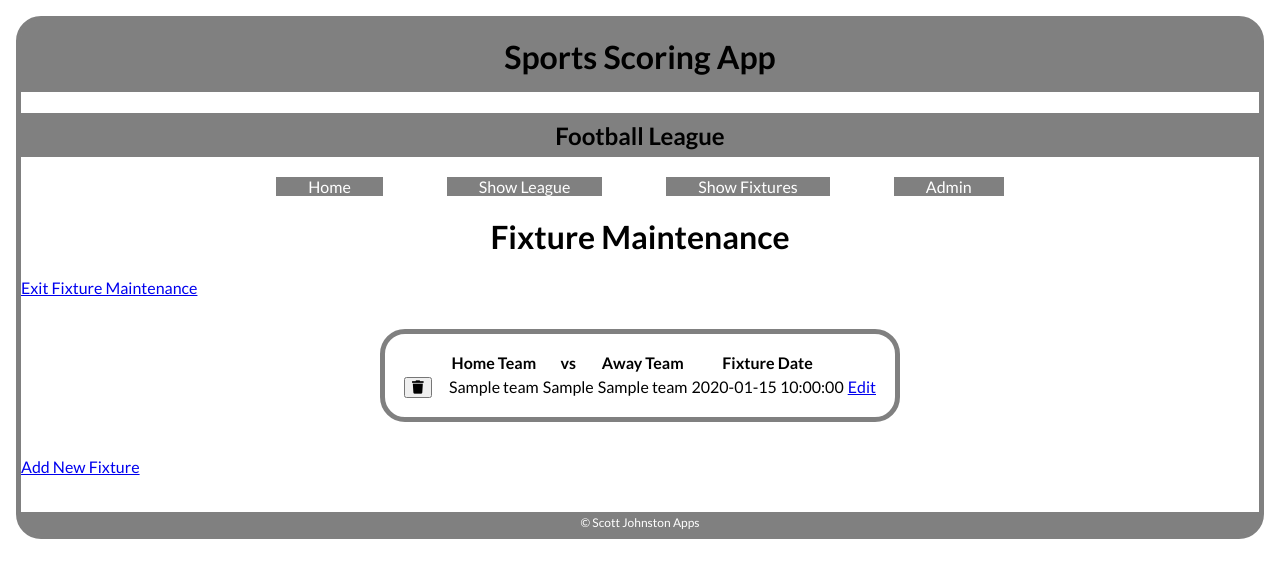
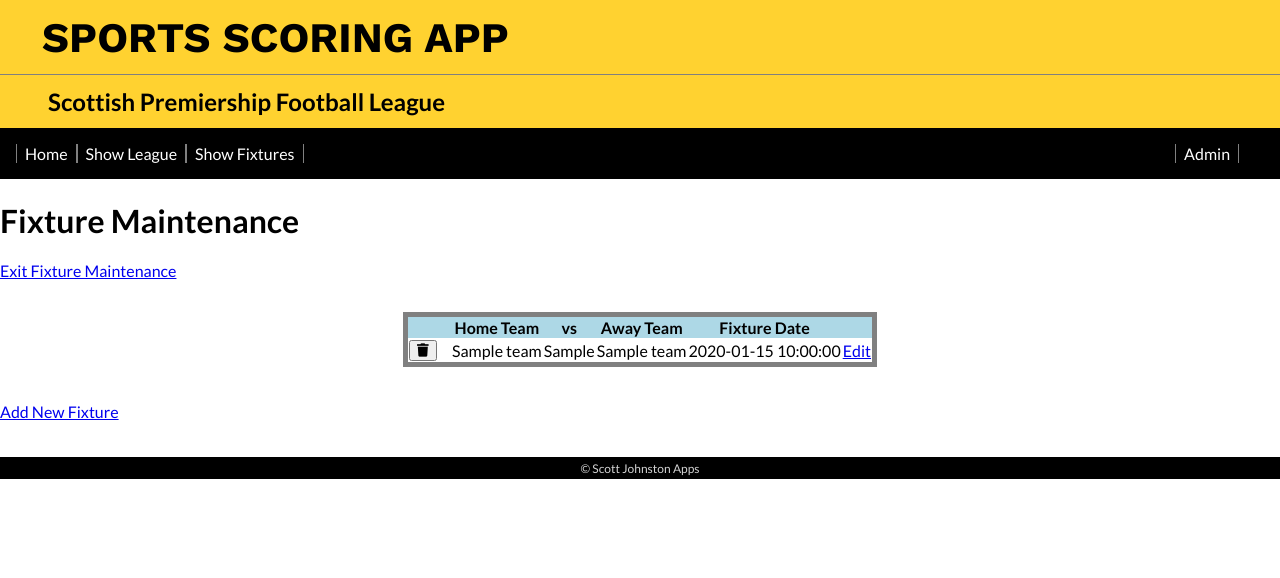
Before and after one commit to SJ47/Sports-Scoring-App, a Flask app: page /fixtures in a window 1280 px wide. Shown: the top 578 px of the page. Run offline with Flask 2, Linux system fonts and the light colour scheme; a database or web service that is not in the repository returns one stand-in record (values such as "Sample title"); some libraries are stand-ins or nearby versions.

Commit message:
starting css styling

```diff
--- a/static/styles.css
+++ b/static/styles.css
@@ -7,62 +7,102 @@ body {
     font-family: 'Lato', sans-serif;
 }
 
-.container {
-    /* border: 5px solid grey; */
-    border: 5px solid grey;
-    margin: 1em;
-    border-radius: 25px;
+/* Header styling  */
+.title {
+    font-family: 'Work Sans', sans-serif;
+    text-transform: uppercase;
+    font-size: 42px;
+    font-weight: 700;
+    background: #ffd230;
+    text-align: left;
+    margin: 0;
+    padding: .3em 1em;
 }
 
-.page-header-1, .page-header-2 {
-    background: grey;
-    /* margin-top: 1em; */
+.subtitle {
+    background: #ffd230;
+    margin-top: 0;
+    margin-bottom: 0;
+    border-top: 1px solid grey;
+    padding: .5em 2em;
+}
+/* End Header Styling  */
 
-}
+/* Nav Styling */
+.nav {
+    background: #000;
+    padding: 1em;
 
-.page-header-1 {
-    margin-top: 0;
-    padding: .5em 0;
-    border-top-left-radius: 15px;
-    border-top-right-radius: 15px;
-}
-
-.page-header-2 {
-    padding: .3em;
 }
 
 .nav > ul {
     display: flex;
-    justify-content: center;
-    margin-bottom: 0;
+    /* justify-content: space-between; */
+    margin: 0;
     padding: 0;
+    width: 98%;
 }
 
 .nav > ul > li {
     list-style: none;
-    margin: 0 2em;
+    padding-left: 2em;
+    padding: 0 .5em;
+    border-right: 1px solid grey;
+    border-left: 1px solid grey;
 }
 
-.nav > ul > li > a {
-    font-size: 1em;
-    padding: 0 2em;
+.nav > ul > li:nth-child(3) {
+    margin-right: auto;
 }
 
-h1, h2 {
+.nav-link {
+    color: white;
+    text-decoration: none;
+}
+/* End Nav Styling  */
+
+.btn {
+    background: grey;
+    margin: 1em;
+    padding: 1em 2em;
     text-align: center;
+    border-radius: 25px;
 }
 
+.btn:hover, .btn:focus {
+    background: royalblue;
+    box-shadow: 0 12px 16px 0 rgba(0,0,0,0.24), 0 17px 50px 0 rgba(0,0,0,0.19);
+    transition: 0.3s;
+    cursor: pointer;
+}
+
+
 .btn-links {
-    background-color: grey;
     text-decoration: none;
     color: #fff;
 }
 
-.btn-links:hover, .btn-links:focus {
-    background: royalblue;
-    box-shadow: 0 12px 16px 0 rgba(0,0,0,0.24), 0 17px 50px 0 rgba(0,0,0,0.19);
-    transition: 0.3s;
+
+/* Table styles  */
+
+table {
+    border-collapse: collapse;
+    margin-left: auto;
+    margin-right: auto;
+    border: 5px solid grey;
+    border-radius: 25px;
+    margin-top: 2em;
+    padding: 1em;
+    /* background-color: rgb(133, 145, 157); */
 }
+
+tr:first-child {
+    background: lightblue;
+    margin: 0;
+}
+
+/* End of table styles  */
+
 
 .trash-button, .edit-button {
     color: black;
@@ -80,24 +120,12 @@ h1, h2 {
     color: green;
 }
 
-table {
-    margin-left: auto;
-    margin-right: auto;
-    border: 5px solid grey;
-    border-radius: 25px;
-    margin-top: 2em;
-    padding: 1em;
-    /* background-color: rgb(133, 145, 157); */
-}
 
 footer {
     font-size: .75em;
     text-align: center;
-    background: grey;
-    color: #fff;
-    /* border-radius: 25px; */
+    background: rgba(0,0,0,1);
+    color: lightgray;
     margin-top: 3em;
     padding: .3em;
-    border-bottom-left-radius: 15px;
-    border-bottom-right-radius: 15px;
 }
--- a/templates/base.html
+++ b/templates/base.html
@@ -3,33 +3,44 @@
 
 <head>
   <title>Sports Scoring App</title>
+
+  <!-- CSS Style sheet  -->
   <link rel="stylesheet" href="{{url_for('static', filename='styles.css')}}">
+
+  <!-- Google fonts  -->
   <link rel="preconnect" href="https://fonts.gstatic.com">
   <link href="https://fonts.googleapis.com/css2?family=Lato:wght@300;400;700&display=swap" rel="stylesheet">
+  <link rel="preconnect" href="https://fonts.gstatic.com">
+  <link href="https://fonts.googleapis.com/css2?family=Work+Sans:wght@400;700;900&display=swap" rel="stylesheet">
+
+  <!-- Font Awesome  -->
   <link rel="stylesheet" href="https://use.fontawesome.com/releases/v5.15.2/css/all.css"
     integrity="sha384-vSIIfh2YWi9wW0r9iZe7RJPrKwp6bG+s9QZMoITbCckVJqGCCRhc+ccxNcdpHuYu" crossorigin="anonymous">
 
   <head>
 
   <body>
-    <div class="container">
-      <h1 class="page-header-1">Sports Scoring App</h1>
-      <h2 class="page-header-2">Football League</h2>
+    <header>
+      <h1 class="title">Sports Scoring App</h1>
+      <h2 class="subtitle">Scottish Premiership Football League</h2>
       <nav class="nav">
         <ul>
-          <li><a class="btn-links" href="/">Home</a></li>
-          <li><a class="btn-links" href="/leagues">Show League</a></li>
-          <li><a class="btn-links" href="/fixtures/show">Show Fixtures</a></li>
-          <li><a class="btn-links" href="/admin">Admin</a></li>
+          <li><a class="nav-link" href="/">Home</a></li>
+          <li><a class="nav-link" href="/leagues">Show League</a></li>
+          <li><a class="nav-link" href="/fixtures/show">Show Fixtures</a></li>
+          <li><a class="nav-link" href="/admin">Admin</a></li>
         </ul>
       </nav>
+    </header>
+
+    <main>
       {% block content %}
       {% endblock %}
+    </main>
+    <footer class="footer">
+      &copy Scott Johnston Apps
+    </footer>
 
-      <footer class="footer">
-        &copy Scott Johnston Apps
-      </footer>
-    </div>
 
   </body>
 
--- a/templates/fixtures/index.html
+++ b/templates/fixtures/index.html
@@ -11,6 +11,7 @@
         <th>vs</th>
         <th>Away Team</th>
         <th>Fixture Date</th>
+        <th></th>
     </tr>
 
     {% for fixture in fixtures %}
```
